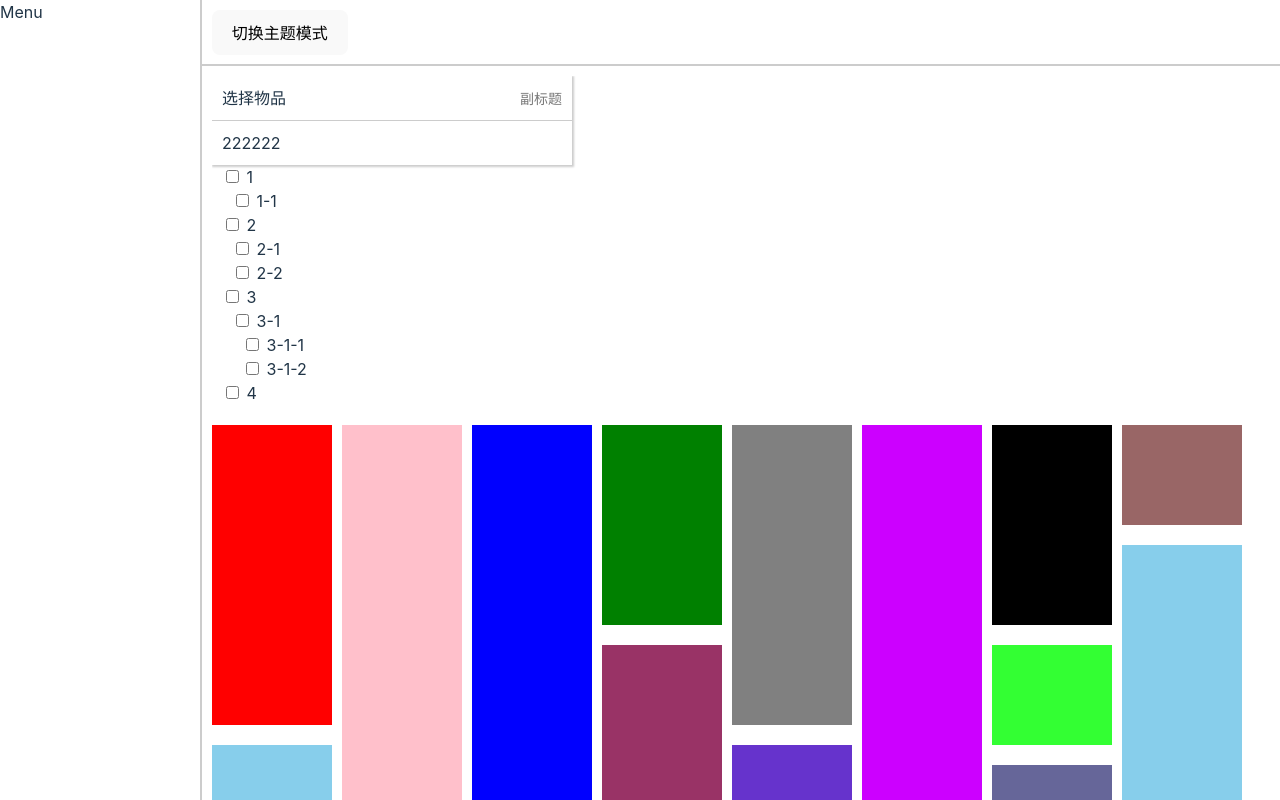
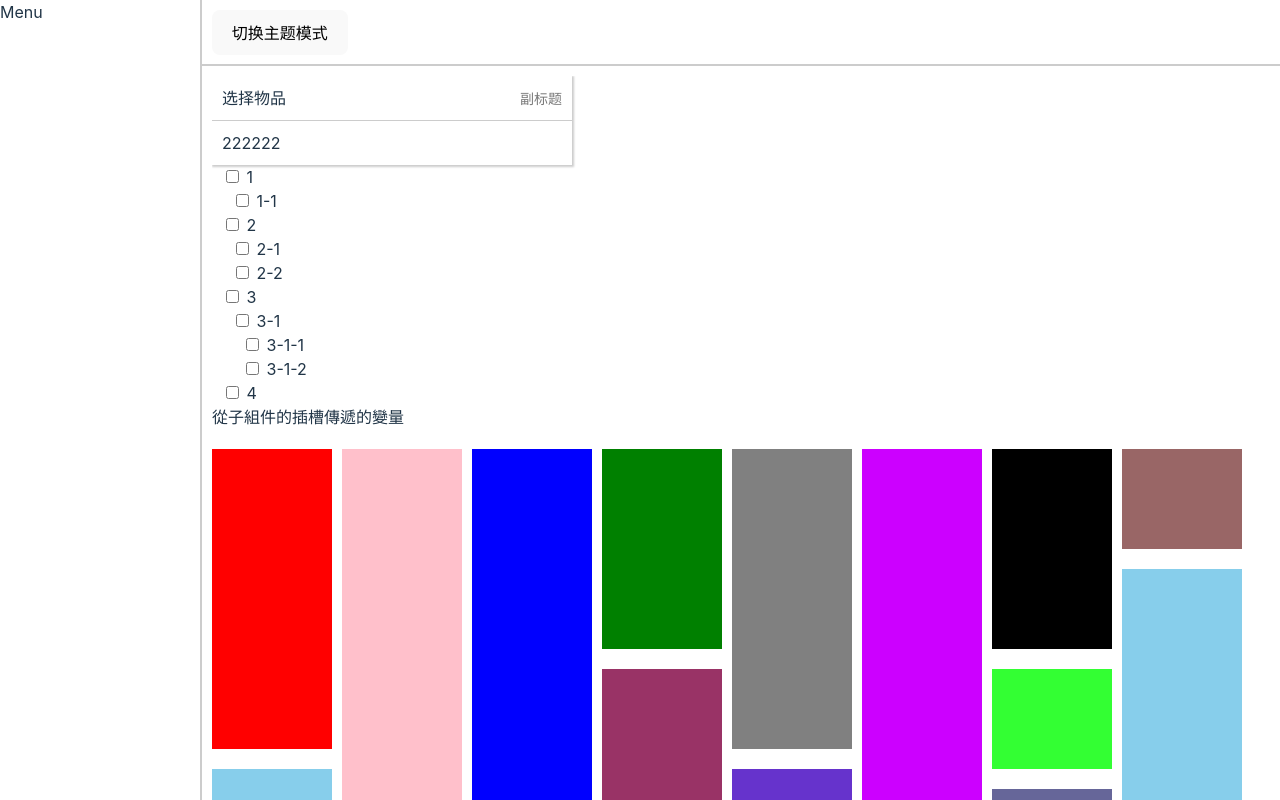
Before and after one commit to toxic-19/vite, a Vue app: page / in a window 1280 px wide. Built offline with nearby package versions, Linux system fonts and the light colour scheme.

Commit message:
feat: 插槽傳值

```diff
--- a/src/App.vue
+++ b/src/App.vue
@@ -30,7 +30,11 @@ const tree = reactive<Tree[]>([
     <Card title="选择物品">
       <template #content>222222</template>
     </Card>
-    <Tree :tree-data="tree"></Tree>
+    <Tree :tree-data="tree">
+      <template #tree="slotProps">
+        {{ slotProps.content }}
+      </template>
+    </Tree>
     <WaterFall></WaterFall>
   </Layout>
 </template>
--- a/src/components/Tree.vue
+++ b/src/components/Tree.vue
@@ -1,5 +1,5 @@
 <script setup lang="ts">
-import {defineProps, reactive} from "vue"
+import { defineProps, ref } from "vue";
 // 如果是父组件要传递过来TreeData:
 defineProps<{treeData?: Tree[]}>()
 interface Tree {
@@ -10,6 +10,7 @@ interface Tree {
 const handleItem = (item: Tree) => {
   item.checked = !item.checked
 }
+const content = ref<string>('從子組件的插槽傳遞的變量')
 </script>
 
 <template>
@@ -17,6 +18,7 @@ const handleItem = (item: Tree) => {
     <input v-model="item.checked" type="checkbox"> <span>{{item.name}}</span>
     <Tree v-if="item?.children?.length" :tree-data="item?.children"></Tree>
   </div>
+  <slot name="tree" :content="content"></slot>
 </template>
 
 <style scoped lang="scss">
```
